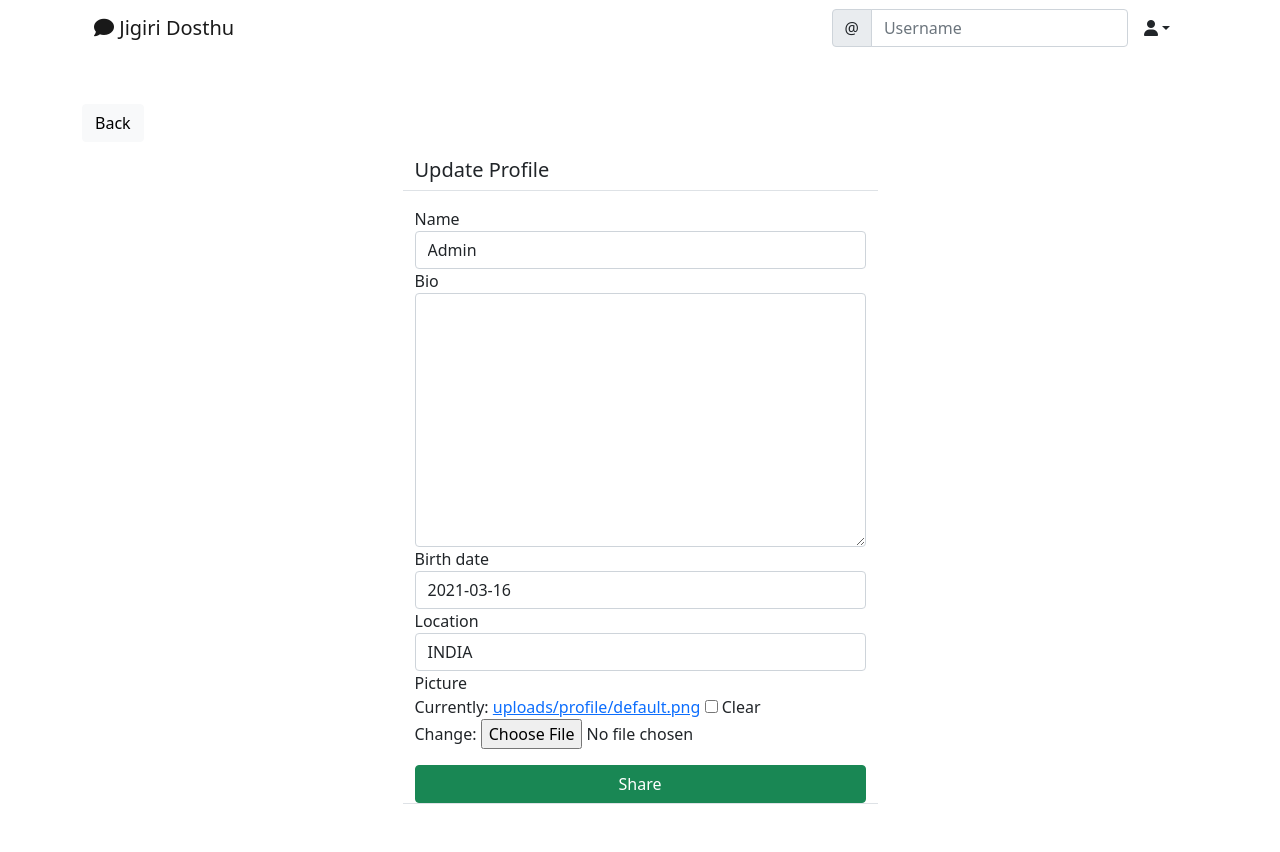
After one commit to m0hanram/FRIENDLY, a Django app: page /social/profile/edit/1 in a window 1280 px wide. The commit adds this page. Run offline with Django 3.2, Linux system fonts and the light colour scheme; a user stored in the database is signed in; data comes from the database, SQL or seed files in the repository; both versions use the stored data as it was after the commit; some libraries are stand-ins or nearby versions.

Commit message:
commit profile edit view

```diff
--- a/socialnetwork/social/models.py
+++ b/socialnetwork/social/models.py
@@ -2,7 +2,8 @@ from django.db import models
 from django.db.models.deletion import CASCADE
 from django.utils import timezone
 from django.contrib.auth.models import User
-
+from django.db.models.signals import post_save
+from django.dispatch import receiver
 
 class Post(models.Model):
     body = models.TextField()
@@ -22,3 +23,14 @@ class UserProfile(models.Model):
     birth_date = models.DateField(null=True, blank=True)
     location = models.CharField(max_length=100, blank=True, null=True)
     picture = models.ImageField(upload_to = 'uploads/profile_pictures', default='uploads/profile_pictures/default.png', blank=True)
+
+
+# django signals are just like functions that gets executed if a specified event occurs
+@receiver(post_save, sender=User)
+def create_user_profile(sender, instance, created, **kwargs):
+    if created:
+        UserProfile.objects.create(user=instance)
+
+@receiver(post_save, sender=User)
+def save_user_profile(sender, instance, **kwargs):
+    instance.profile.save()
--- /dev/null
+++ b/socialnetwork/social/templates/social/profile_edit.html
@@ -0,0 +1,32 @@
+{%extends 'landing/base.html'%}
+{% load crispy_forms_tags %}
+
+{% block content %}
+<div class='container'>
+    <div class='row  mt-5'>
+        <div class='col-md-5 col-sm-6'>
+            <a href='{% url 'profile' object.pk %}' class='btn btn-light'>Back</a>
+        </div>
+    </div>
+
+    <div class='row justify-content-center mt-3'>
+        <div class='col-md-5 col-sm-12 border-bottom'>
+            <h5>Update Profile</h5>
+        </div>
+    </div>
+
+    <div class='row justify-content-center mt-3 mb-5'>
+        <div class='col-md-5 col-sm-12 border-bottom'>
+            <form method='POST' enctype="multipart/form-data">
+                {% csrf_token %}
+                {{ form | crispy }}
+                <div class='d-grid gap-2'>
+                    <button class='btn btn-success mt-3'>Share</button>
+                </div>
+            </form>
+        </div>
+    </div>
+
+
+</div>
+{% endblock content %}
--- a/socialnetwork/social/urls.py
+++ b/socialnetwork/social/urls.py
@@ -1,5 +1,5 @@
 from django.urls import path
-from .views import CommentDeleteView, PostListView, PostDetailView, PostEditView, PostDeleteView, ProfileView
+from .views import CommentDeleteView, PostListView, PostDetailView, PostEditView, PostDeleteView, ProfileEditView, ProfileView
 
 
 urlpatterns = [
@@ -9,4 +9,5 @@ urlpatterns = [
     path('post/delete/<int:pk>', PostDeleteView.as_view(), name='post-delete'),
     path('post/<int:post_pk>/comment/delete/<int:pk>/', CommentDeleteView.as_view(), name='comment-delete'),
     path('profile/<int:pk>', ProfileView.as_view(), name='profile'),
+    path('profile/edit/<int:pk>', ProfileEditView.as_view(), name='profile-edit'),
 ]
--- a/socialnetwork/social/views.py
+++ b/socialnetwork/social/views.py
@@ -1,4 +1,5 @@
 import django
+from django.db.models.fields import files
 from django.shortcuts import render
 from django.views import View
 from .models import Comment, Post, UserProfile
@@ -122,3 +123,17 @@ class ProfileView(View):
         }
 
         return render(request, 'social/profile.html', context)
+
+
+class ProfileEditView(LoginRequiredMixin, UserPassesTestMixin, UpdateView):
+    model = UserProfile
+    fields = ['name', 'bio', 'birth_date', 'location', 'picture']
+    template_name = 'social/profile_edit.html'
+
+    def get_success_url(self):
+        pk = self.kwargs['pk']
+        return reverse_lazy('profile', kwargs={'pk': pk})
+
+    def test_func(self):
+        profile = self.get_object()
+        return self.request.user == profile.user
```
Also changed, not shown: socialnetwork/social/templates/social/profile.html (+19 -5 lines), socialnetwork/templates/account/email/base_message.txt (added, +7 -0 lines), socialnetwork/db.sqlite3.
